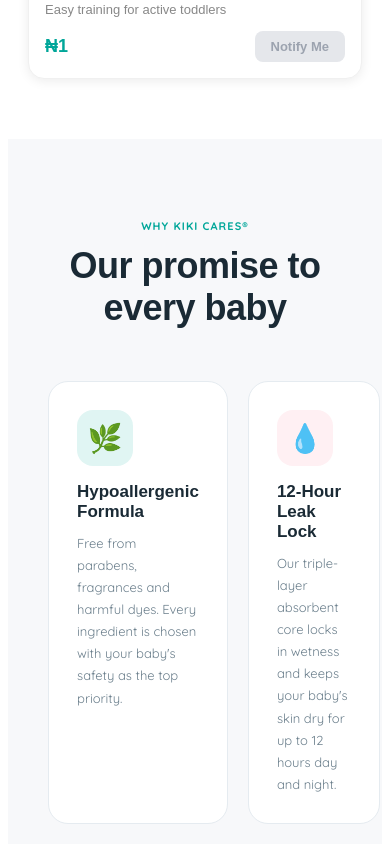
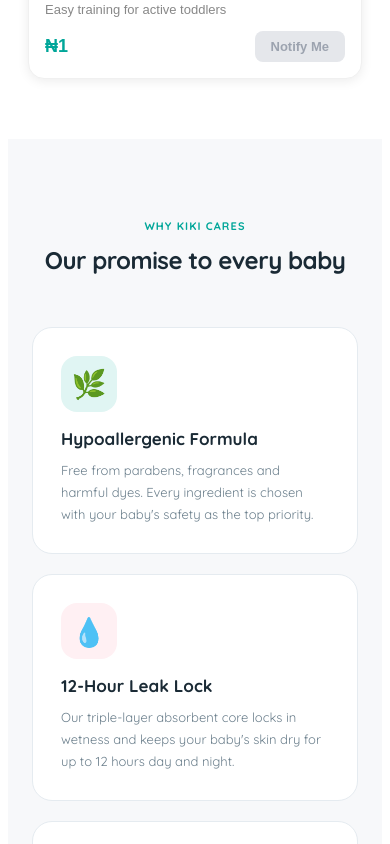
Before and after one commit to CyberZeke0/kiki-cares, a Next.js app: page / in a window 390 px wide. Shown: the part 3900-4744 px from the top of the page. Built offline with nearby package versions, Linux system fonts and the light colour scheme.

Commit message:
Fix WhyKiki grid to stack on mobile

```diff
--- a/src/components/WhyKiki.js
+++ b/src/components/WhyKiki.js
@@ -1,57 +1,38 @@
+'use client';
+
 const features = [
-  { icon: '🌿', title: 'Hypoallergenic Formula', desc: 'Free from parabens, fragrances and harmful dyes. Every ingredient is chosen with your baby\'s safety as the top priority.', bg: '#E0F5F3' },
+  { icon: '🌿', title: 'Hypoallergenic Formula', desc: "Free from parabens, fragrances and harmful dyes. Every ingredient is chosen with your baby's safety as the top priority.", bg: '#E0F5F3' },
   { icon: '💧', title: '12-Hour Leak Lock', desc: 'Our triple-layer absorbent core locks in wetness and keeps your baby\'s skin dry for up to 12 hours day and night.', bg: '#FFF0F3' },
   { icon: '🤍', title: 'Dermatologist Approved', desc: 'Clinically tested and certified safe for even the most sensitive newborn skin. Recommended by Nigerian paediatricians.', bg: '#FFF9EC' },
-  { icon: '🎯', title: 'Perfect Fit Technology', desc: 'Stretchy waistband and leg cuffs with our Snug & Dry design prevents leaks without leaving red marks on delicate skin.', bg: '#EBF4FF' },
-  { icon: '🌍', title: 'Made for African Babies', desc: 'Breathable materials specifically designed for Nigeria\'s warm climate. Keeps babies cool, dry and comfortable all day.', bg: '#F0EEFF' },
-  { icon: '🚚', title: 'Fast Nigeria Delivery', desc: 'Same-day delivery in Lagos. 1–3 days across Nigeria. Free shipping on orders over ₦10,000. Track your order in real time.', bg: '#E0F5F3' },
+  { icon: '🎯', title: 'Perfect Fit Technology', desc: "Stretchy waistband and leg cuffs with our Snug & Dry design prevents leaks without leaving red marks on delicate skin.", bg: '#EBF4FF' },
+  { icon: '🌍', title: 'Made for African Babies', desc: "Breathable materials specifically designed for Nigeria's warm climate. Keeps babies cool, dry and comfortable all day.", bg: '#F0EEFF' },
+  { icon: '🚚', title: 'Fast Nigeria Delivery', desc: 'Same-day delivery in Lagos. 1-3 days across Nigeria. Free shipping on orders over N10,000. Track your order in real time.', bg: '#E0F5F3' },
 ];
 
 export default function WhyKiki() {
   return (
-    <section style={{background: '#F7F8FA', padding: '80px 40px'}}>
-      <div style={{maxWidth: '1280px', margin: '0 auto'}}>
+    <section style={{ background: '#F7F8FA', padding: '80px 24px' }}>
+      <div style={{ maxWidth: '1280px', margin: '0 auto' }}>
 
-        {/* Header */}
-        <div style={{textAlign: 'center', marginBottom: '52px'}}>
-          <div style={{fontSize: '11px', fontWeight: '700', color: '#00A699', textTransform: 'uppercase', letterSpacing: '0.1em', marginBottom: '12px'}}>
-            Why Kiki Cares®
+        <div style={{ textAlign: 'center', marginBottom: '52px' }}>
+          <div style={{ fontSize: '11px', fontWeight: '700', color: '#00A699', textTransform: 'uppercase', letterSpacing: '0.1em', marginBottom: '12px' }}>
+            Why Kiki Cares
           </div>
-          <h2 style={{fontFamily: 'sans-serif', fontSize: '36px', fontWeight: '900', color: '#1A2A35', letterSpacing: '-0.5px', margin: 0}}>
+          <h2 style={{ fontFamily: 'Quicksand, sans-serif', fontSize: 'clamp(24px, 4vw, 36px)', fontWeight: '900', color: '#1A2A35', letterSpacing: '-0.5px', margin: 0 }}>
             Our promise to every baby
           </h2>
         </div>
 
-        {/* Grid */}
-        <div style={{
-          display: 'grid',
-          gridTemplateColumns: 'repeat(3, 1fr)',
-          gap: '20px',
-        }}>
+        <div className="why-grid" style={{ display: 'grid', gridTemplateColumns: 'repeat(3, 1fr)', gap: '20px' }}>
           {features.map((feature) => (
-            <div key={feature.title} style={{
-              backgroundColor: 'white',
-              borderRadius: '20px',
-              padding: '28px',
-              border: '1.5px solid #E5EBF0',
-            }}>
-              <div style={{
-                width: '56px',
-                height: '56px',
-                borderRadius: '16px',
-                backgroundColor: feature.bg,
-                display: 'flex',
-                alignItems: 'center',
-                justifyContent: 'center',
-                fontSize: '28px',
-                marginBottom: '16px',
-              }}>
+            <div key={feature.title} style={{ backgroundColor: 'white', borderRadius: '20px', padding: '28px', border: '1.5px solid #E5EBF0' }}>
+              <div style={{ width: '56px', height: '56px', borderRadius: '16px', backgroundColor: feature.bg, display: 'flex', alignItems: 'center', justifyContent: 'center', fontSize: '28px', marginBottom: '16px' }}>
                 {feature.icon}
               </div>
-              <div style={{fontFamily: 'sans-serif', fontSize: '17px', fontWeight: '800', color: '#1A2A35', marginBottom: '10px'}}>
+              <div style={{ fontFamily: 'Quicksand, sans-serif', fontSize: '17px', fontWeight: '800', color: '#1A2A35', marginBottom: '10px' }}>
                 {feature.title}
               </div>
-              <div style={{fontSize: '13px', color: '#6B7F8C', lineHeight: '1.7'}}>
+              <div style={{ fontSize: '13px', color: '#6B7F8C', lineHeight: '1.7' }}>
                 {feature.desc}
               </div>
             </div>
@@ -59,6 +40,14 @@
         </div>
 
       </div>
+
+      <style>{`
+        @media (max-width: 767px) {
+          .why-grid {
+            grid-template-columns: 1fr !important;
+          }
+        }
+      `}</style>
     </section>
   );
 }
```
